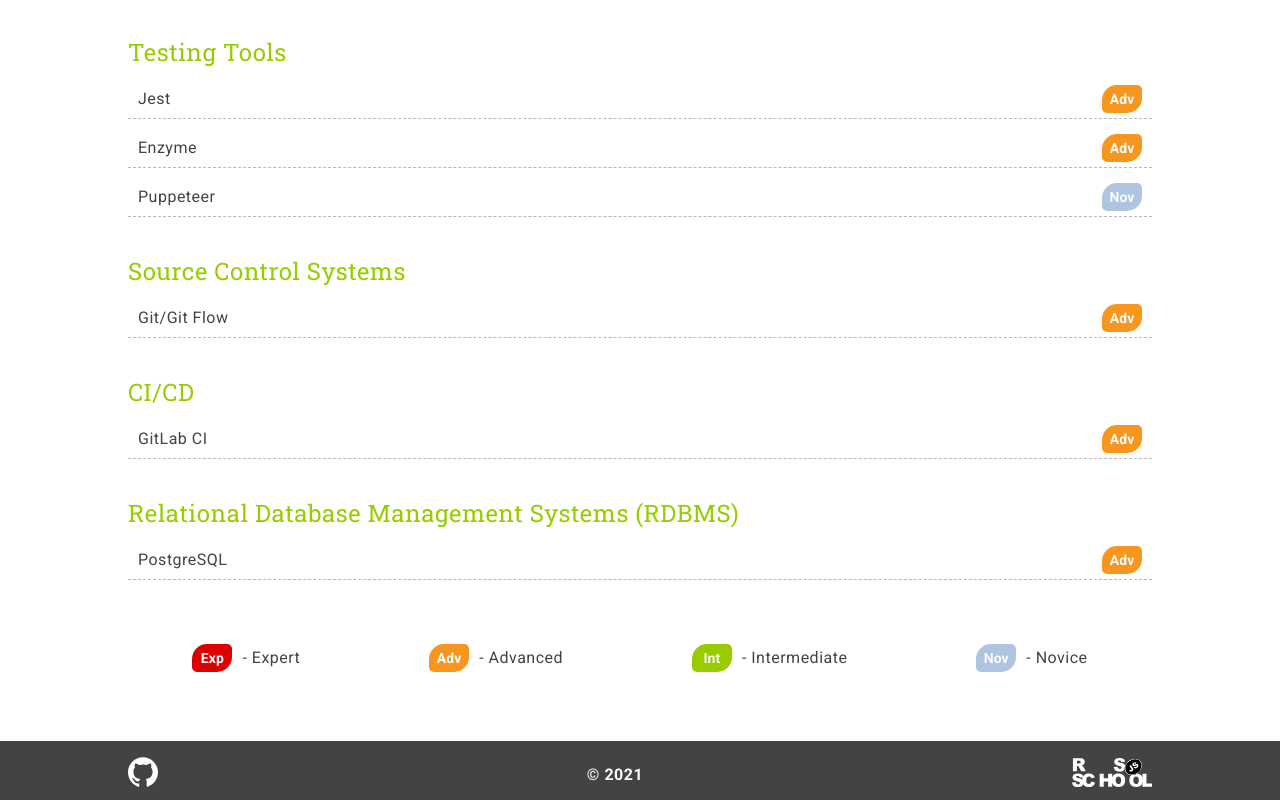
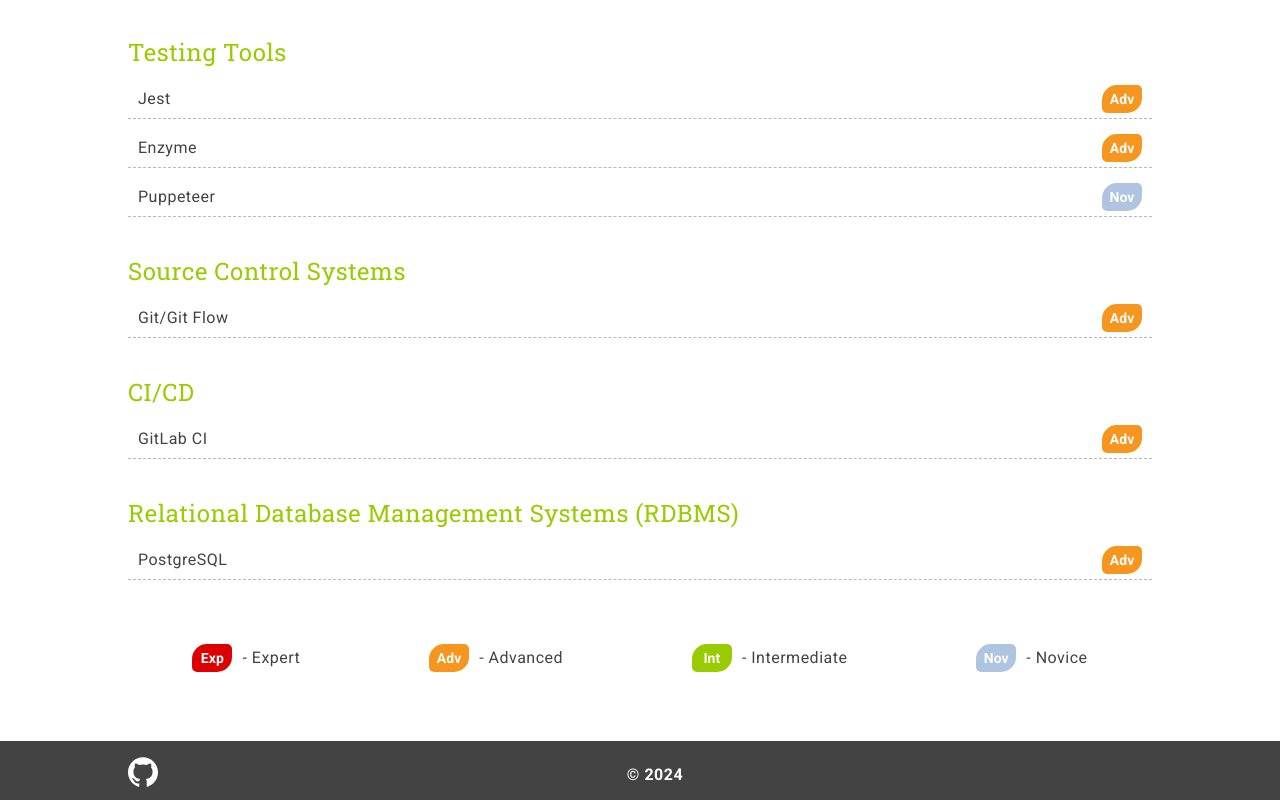
Before and after one commit to newqwes/Ashyrov-Nazar-cv, a plain HTML site: page index.html in a window 1280 px wide. Shown: the part 4286-5086 px from the top of the page. Drawn offline with Linux system fonts and the light colour scheme.

Commit message:
Update index.html

```diff
--- a/index.html
+++ b/index.html
@@ -373,12 +373,7 @@
               ><span class="icon_github"></span
             ></a>
           </li>
-          <li>© 2021</li>
-          <li>
-            <a href="https://rs.school/js/" target="_blank" rel="noopener noreferrer"
-              ><span class="icon_rsschool"></span
-            ></a>
-          </li>
+          <li>© 2024</li>
         </ul>
       </div>
     </footer>
```
